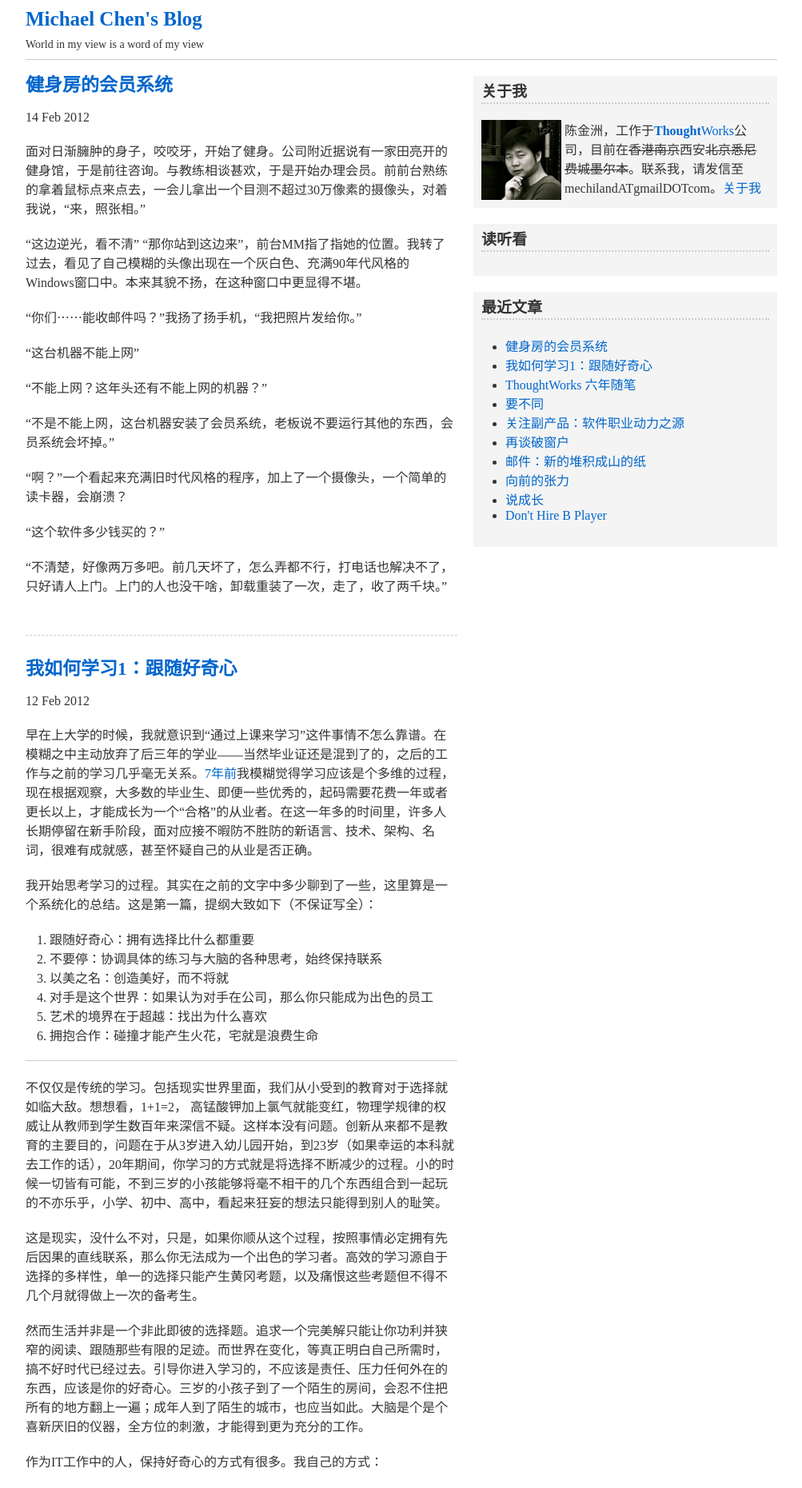
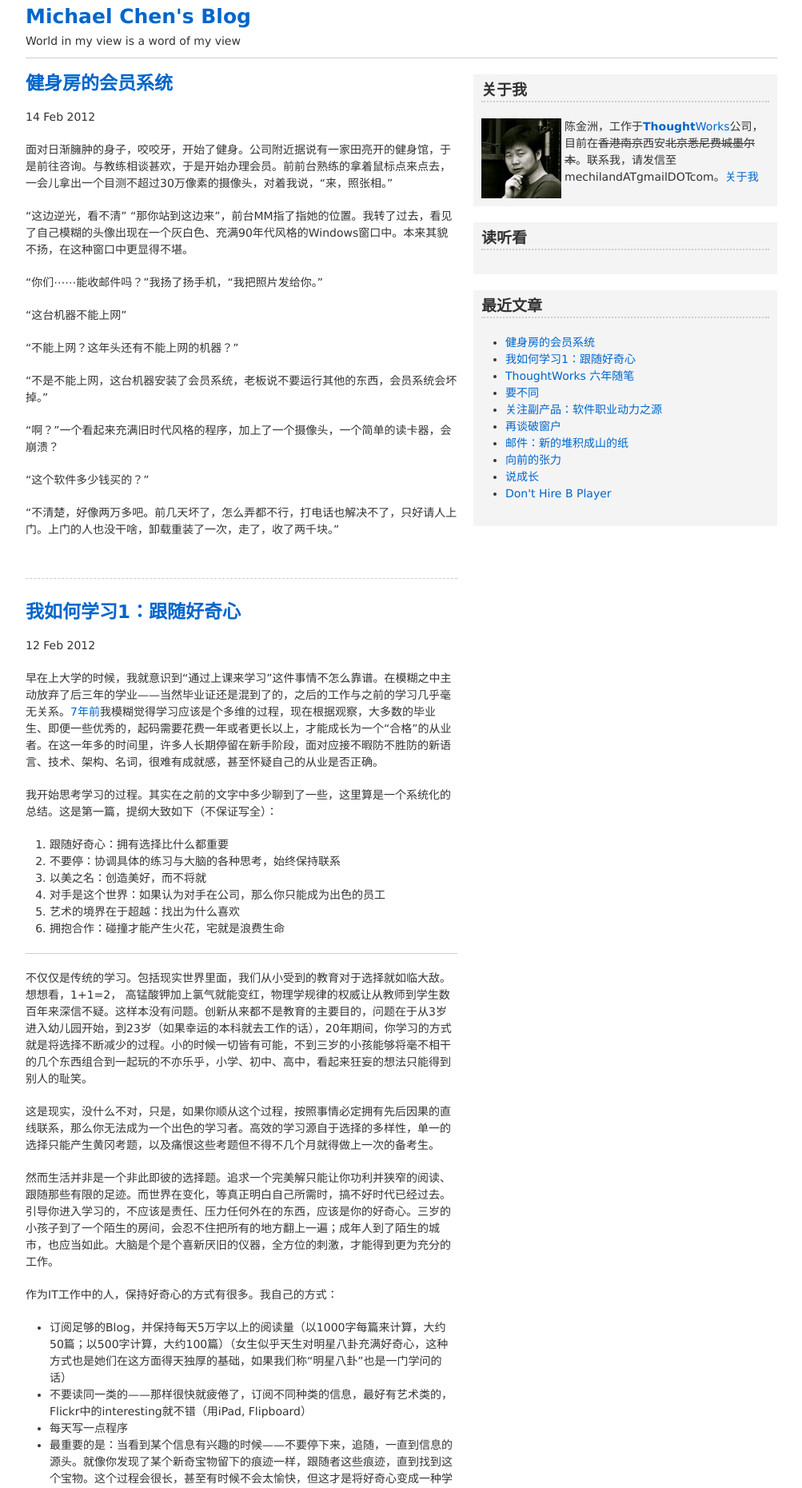
Before and after one commit to mechiland/mechiland.github.com, a Jekyll site: the page built from index.html, in a window 1280 px wide. Shown: the top 1861 px of the page at 80% size, without its empty margins (138-1141 px from the left). Built offline with Jekyll 4.4.1, drawn with Linux system fonts in a browser that asks for light colours; Markdown is read by kramdown in place of the engine named in the settings; comment, search, counter and statistics services are not loaded.

Commit message:
change style

```diff
--- a/css/text.css
+++ b/css/text.css
@@ -9,8 +9,9 @@
 ----------------------------------------------------------------------------------------------------*/
 
 body {
-  font: 14px Lucida Sans Unicode,Myriad Pro,Hiragino Sans GB,Heiti SC,"微软雅黑",Verdana,Helvetica,sans-serif,SimHei,"黑体"
-  line-height: 160%;
+  font: 14px/1.5 "Lucida Sans Unicode",'Heiti SC','微软雅黑',Verdana,'Helvetica Neue', Arial, 'Liberation Sans', sans-serif;
+  /*font: 14px 'Lucida Sans Unicode','Heiti SC',"微软雅黑",Verdana,Helvetica,sans-serif,SimHei,"黑体"*/
+  line-height: 150%;
 }
 
 hr {
```
